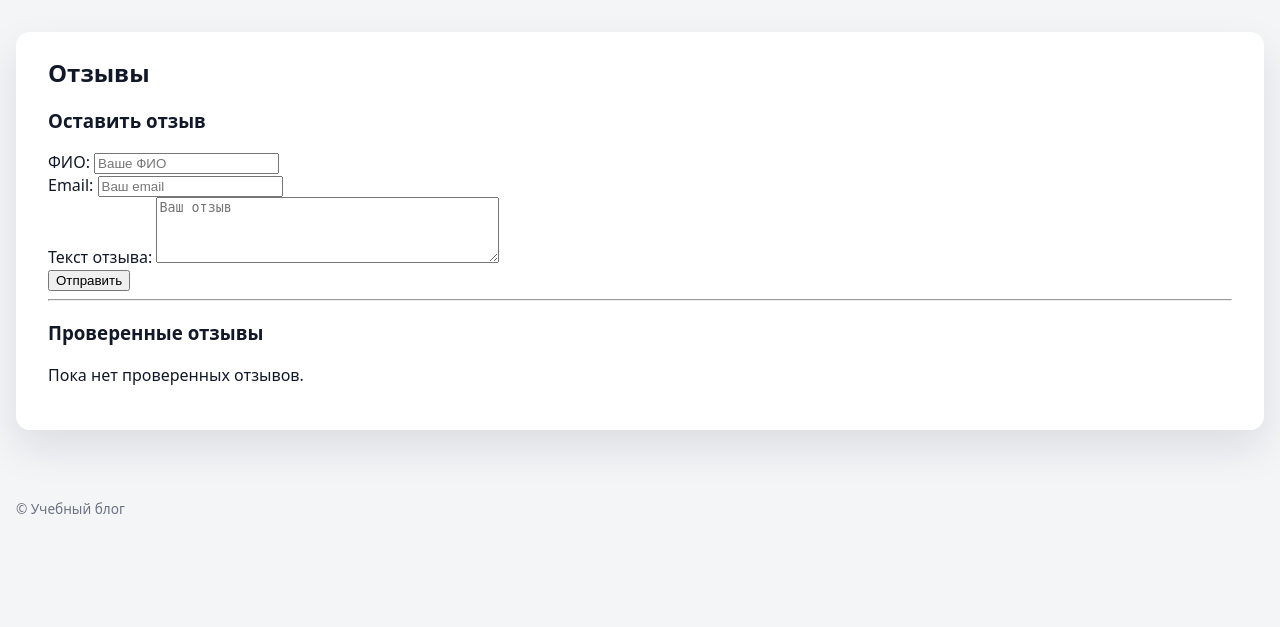
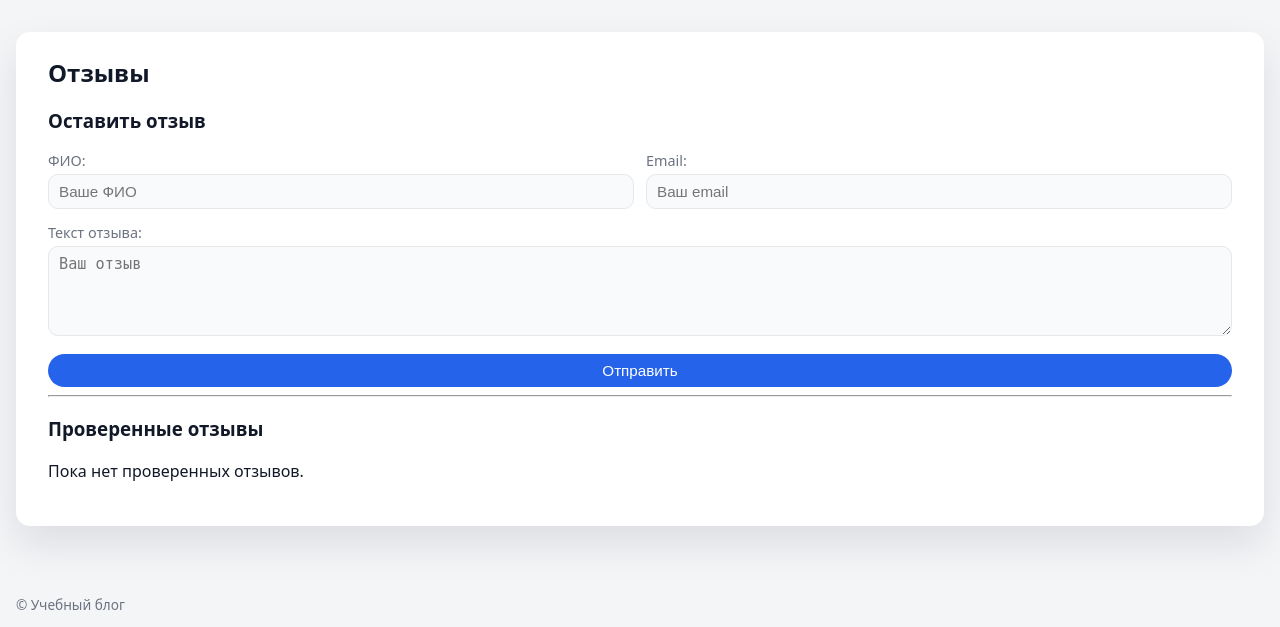
Before and after one commit to Kolnievbfh/blog_for_technologies_for_creating_internet_applications, a Django app: page /reviews/ in a window 1280 px wide. Shown: the part 41-668 px from the top of the page. Run offline with Django 5.2, Linux system fonts and the light colour scheme; data that the repository does not hold is empty.

Commit message:
Обновлены стили

```diff
--- a/static/blog/css/style.css
+++ b/static/blog/css/style.css
@@ -211,3 +211,82 @@ footer {
 .post-detail .back-link:hover {
     color: var(--accent);
 }
+/* Форма отзывов */
+
+.review-form {
+    display: flex;
+    flex-direction: column;
+    gap: 14px;
+    margin-top: 10px;
+}
+
+.form-row {
+    display: flex;
+    gap: 12px;
+    flex-wrap: wrap;
+}
+
+.form-field {
+    flex: 1;
+    display: flex;
+    flex-direction: column;
+    gap: 4px;
+}
+
+.form-field label {
+    font-size: 0.9rem;
+    color: var(--text-muted);
+}
+
+/* общий стиль для инпутов и textarea */
+
+.form-control {
+    width: 100%;
+    padding: 8px 10px;
+    border-radius: 10px;
+    border: 1px solid var(--border-subtle);
+    background: #f9fafb;
+    font-size: 0.95rem;
+    outline: none;
+    transition: 0.15s ease;
+}
+
+.form-control:focus {
+    border-color: var(--accent);
+    box-shadow: 0 0 0 2px rgba(37, 99, 235, 0.12);
+    background: #ffffff;
+}
+
+/* кнопка отправки */
+
+.btn-primary {
+    margin-top: 4px;
+    padding: 8px 18px;
+    border-radius: 999px;
+    border: none;
+    background: var(--accent);
+    color: #ffffff;
+    font-size: 0.95rem;
+    cursor: pointer;
+    transition: 0.15s ease;
+}
+
+.btn-primary:hover {
+    background: #1d4ed8;
+}
+
+/* оформление отзывов */
+
+.review-item {
+    padding: 10px 12px;
+    border-radius: 10px;
+    border: 1px solid var(--border-subtle);
+    background: #f9fafb;
+    margin-bottom: 10px;
+}
+
+.review-email {
+    margin: 0 0 4px;
+    font-size: 0.85rem;
+    color: var(--text-muted);
+}
```
